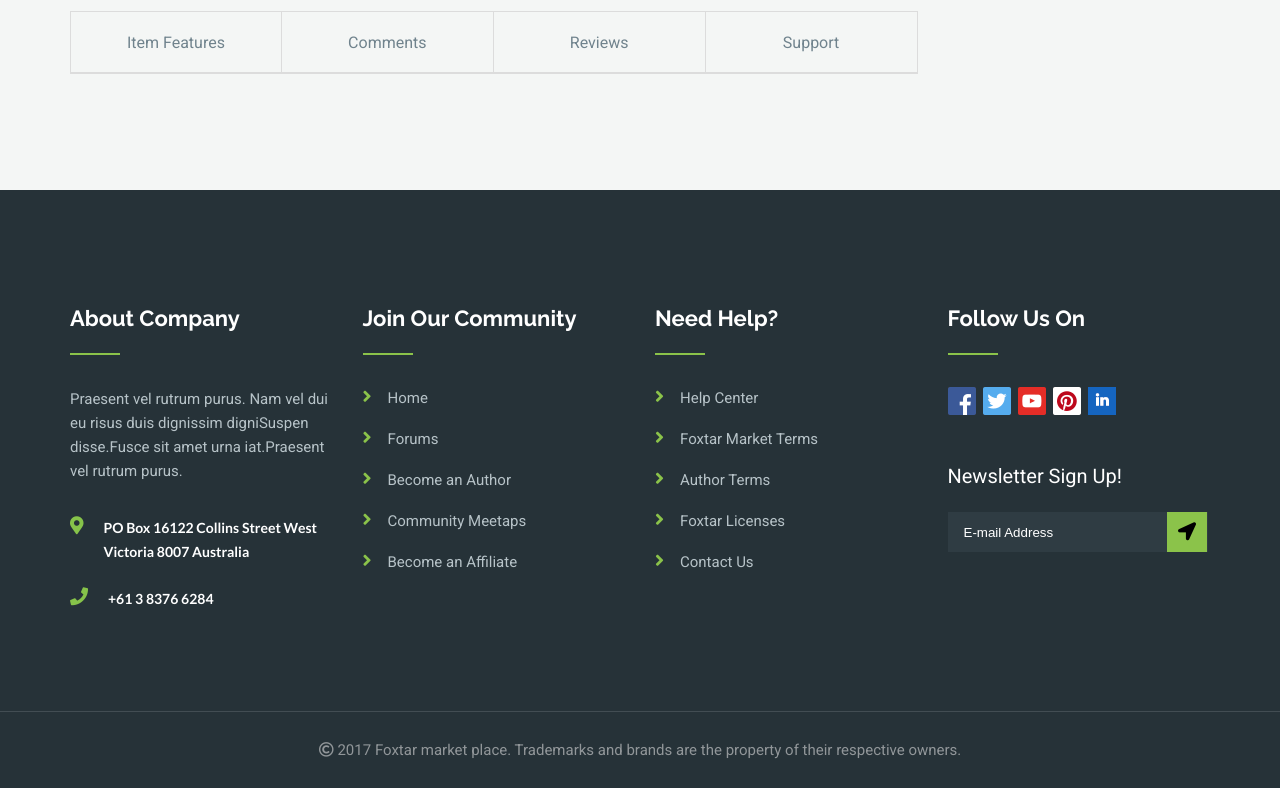
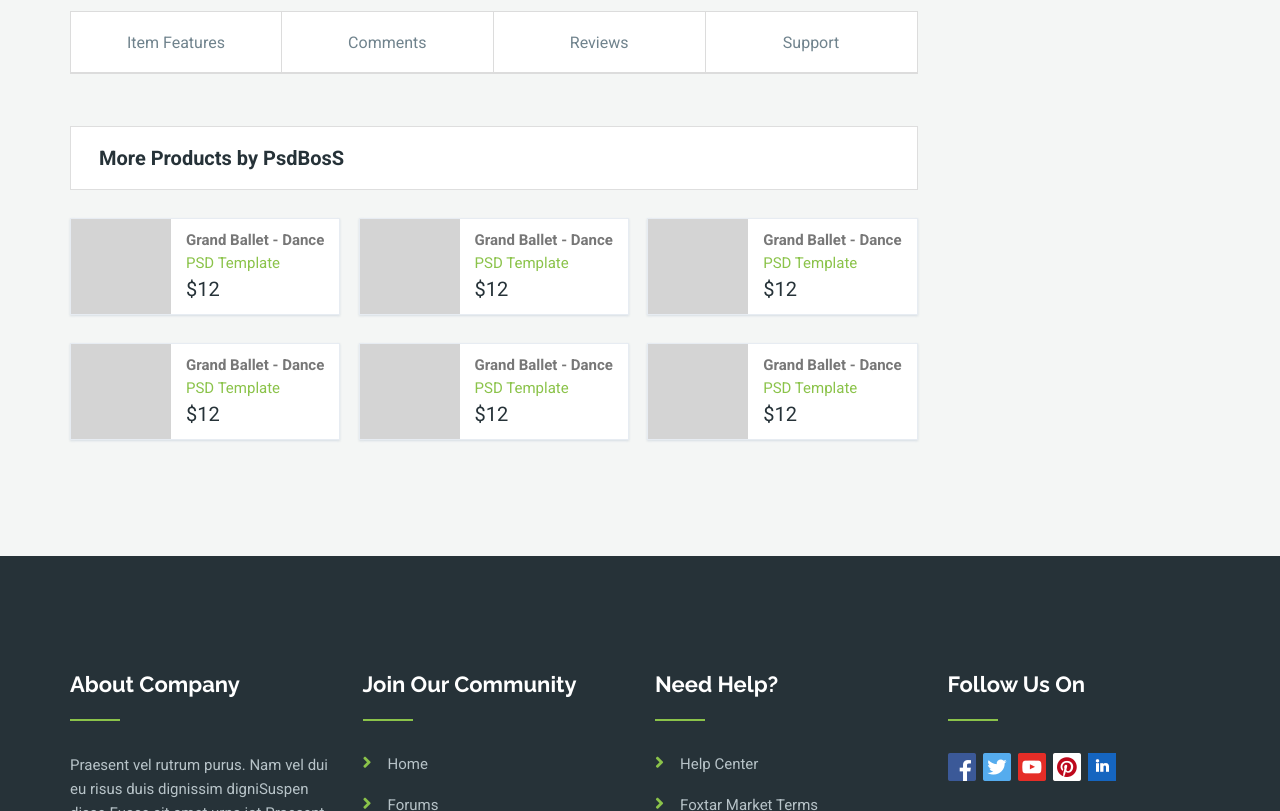
Before and after one commit to Kammirer/MarketPlace, a website: page app/product-details.html in a window 1280 px wide. Shown: the part 1260-2071 px from the top of the page. Before the commit the page ends 2048 px from the top, so only its background shows below. Drawn offline with nearby package versions, Linux system fonts and the light colour scheme.

Commit message:
mp_21.01.19_11.08

```diff
--- a/app/css/default-components.css
+++ b/app/css/default-components.css
@@ -19,6 +19,9 @@
 }
 .bg-form-dark{
     background-color: #2f3c43;
+}
+.bg-white{
+    background-color: #fff;
 }
 
 /* Breadcrumbs */
--- a/app/css/product-details.css
+++ b/app/css/product-details.css
@@ -61,3 +61,15 @@
 .products-features .social-nav li:hover{
     opacity: 0.7;
 }
+.more-products{
+    margin-top: 52px;
+    padding: 21px 28px;
+    border: 1px solid #dedede;
+}
+.card .product-card-info{
+    padding: 10px 15px;
+    line-height: 1.5;
+}
+.prod-det-product .card{
+    margin-top: 28px;
+}
--- a/app/product-details.html
+++ b/app/product-details.html
@@ -197,6 +197,59 @@
                                     </div>
                                 </div>
                             </div>
+                            <div class="more-products bg-white">
+                                <span class="aside-title">More Products by PsdBosS</span>
+                            </div>
+                            <div class="prod-det-product d-flex flex-wrap justify-content-between">
+                                <div class="card product-card bg-white d-flex">
+                                    <img src="img/prod-details-product.jpg" alt="">
+                                    <div class="product-card-info d-flex flex-column justify-content-center">
+                                        <span class="text-bold">Grand Ballet - Dance</span>
+                                        <span class="text-green">PSD Template</span>
+                                        <span class="price text-dark">12</span>
+                                    </div>
+                                </div>
+                                <div class="card product-card bg-white d-flex">
+                                    <img src="img/prod-details-product.jpg" alt="">
+                                    <div class="product-card-info d-flex flex-column justify-content-center">
+                                        <span class="text-bold">Grand Ballet - Dance</span>
+                                        <span class="text-green">PSD Template</span>
+                                        <span class="price text-dark">12</span>
+                                    </div>
+                                </div>
+                                <div class="card product-card bg-white d-flex">
+                                    <img src="img/prod-details-product.jpg" alt="">
+                                    <div class="product-card-info d-flex flex-column justify-content-center">
+                                        <span class="text-bold">Grand Ballet - Dance</span>
+                                        <span class="text-green">PSD Template</span>
+                                        <span class="price text-dark">12</span>
+                                    </div>
+                                </div>
+                                <div class="card product-card bg-white d-flex">
+                                    <img src="img/prod-details-product.jpg" alt="">
+                                    <div class="product-card-info d-flex flex-column justify-content-center">
+                                        <span class="text-bold">Grand Ballet - Dance</span>
+                                        <span class="text-green">PSD Template</span>
+                                        <span class="price text-dark">12</span>
+                                    </div>
+                                </div>
+                                <div class="card product-card bg-white d-flex">
+                                    <img src="img/prod-details-product.jpg" alt="">
+                                    <div class="product-card-info d-flex flex-column justify-content-center">
+                                        <span class="text-bold">Grand Ballet - Dance</span>
+                                        <span class="text-green">PSD Template</span>
+                                        <span class="price text-dark">12</span>
+                                    </div>
+                                </div>
+                                <div class="card bg-white d-flex">
+                                    <img src="img/prod-details-product.jpg" alt="">
+                                    <div class="product-card-info d-flex flex-column justify-content-center">
+                                        <span class="text-bold">Grand Ballet - Dance</span>
+                                        <span class="text-green">PSD Template</span>
+                                        <span class="price text-dark">12</span>
+                                    </div>
+                                </div>
+                            </div>
                         </div>
                     </div>
                     <div class="col-lg-3">
--- a/src/css/default-components.css
+++ b/src/css/default-components.css
@@ -19,6 +19,9 @@
 }
 .bg-form-dark{
     background-color: #2f3c43;
+}
+.bg-white{
+    background-color: #fff;
 }
 
 /* Breadcrumbs */
--- a/src/css/product-details.css
+++ b/src/css/product-details.css
@@ -59,3 +59,15 @@
 .products-features .social-nav li:hover{
     opacity: 0.7;
 }
+.more-products{
+    margin-top: 52px;
+    padding: 21px 28px;
+    border: 1px solid #dedede;
+}
+.card .product-card-info{
+    padding: 10px 15px;
+    line-height: 1.5;
+}
+.prod-det-product .card{
+    margin-top: 28px;
+}
```
Also changed, not shown: app/img/prod-details-product.jpg (added).
